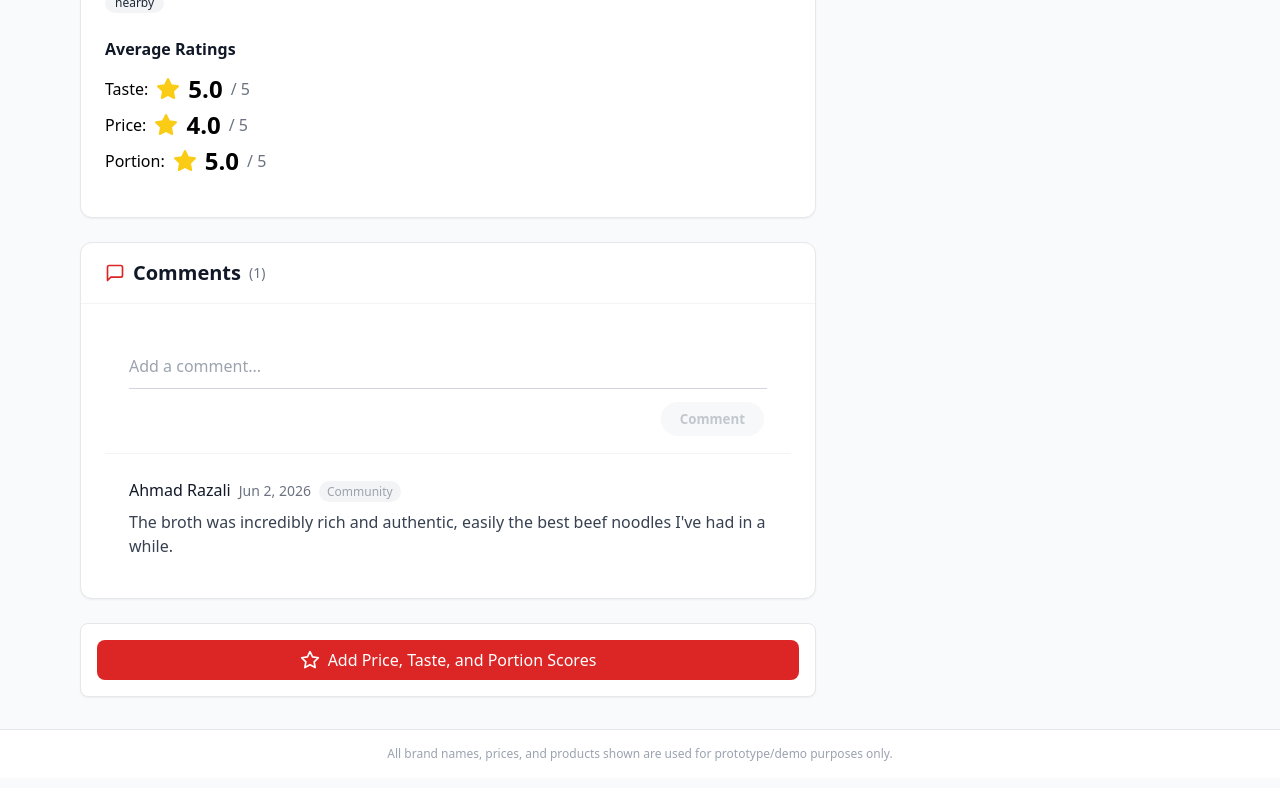
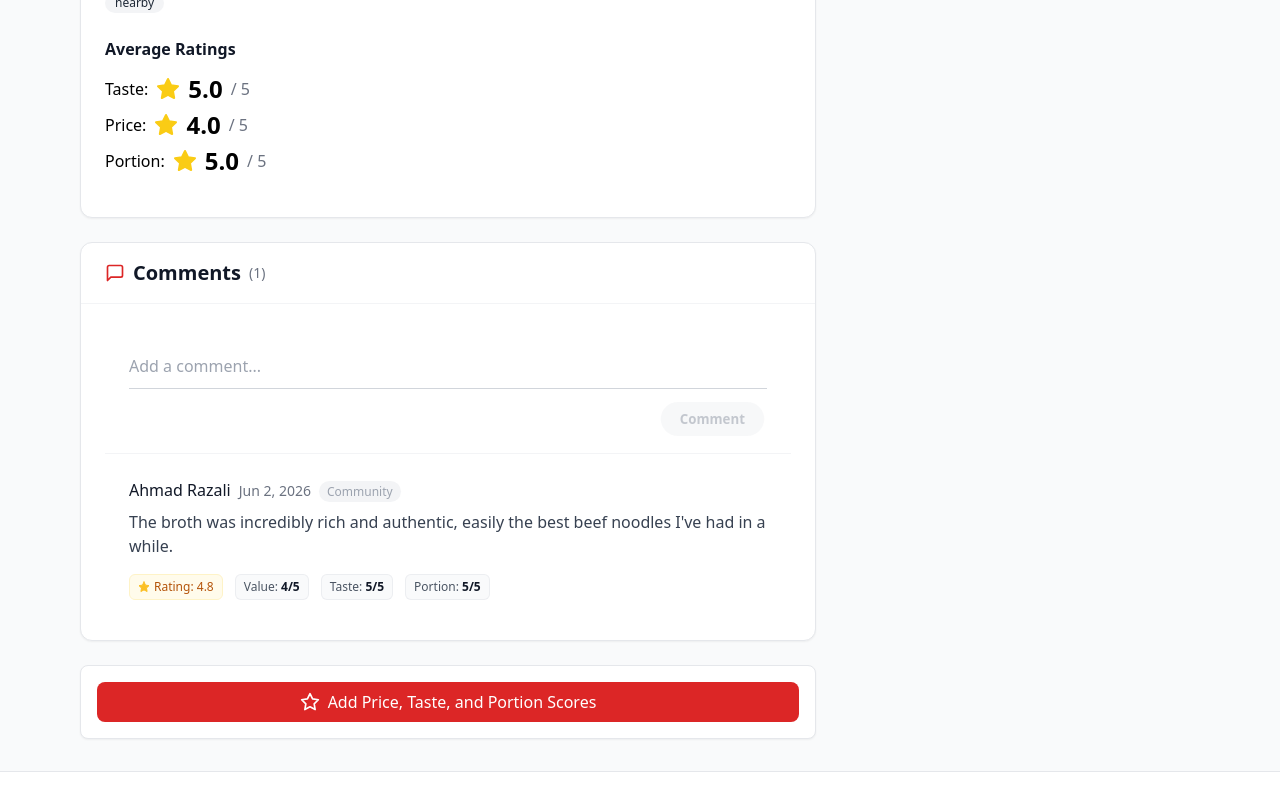
Before and after one commit to Outstay123/comparebite, a Next.js app: page /product/an-viet-beef-noodle-special in a window 1280 px wide. Shown: the part 686-1474 px from the top of the page. Built offline with nearby package versions, Linux system fonts and the light colour scheme.

Commit message:
add price/portion/taste score under each comment

```diff
--- a/app/product/[id]/page.tsx
+++ b/app/product/[id]/page.tsx
@@ -119,7 +119,7 @@ export default async function ProductDetailPage({ params }: ProductDetailPagePro
                     <span className="ml-2 text-2xl font-bold">{formatRating(product.average_rating)}</span>
                     <span className="text-gray-500 ml-2">/ 5</span>
                   </div>
-                  <span className="text-gray-500">({product.review_count} scores)</span>
+                  <span className="text-gray-500">({product.review_count} reviews)</span>
                 </div>
 
                 {/* Description */}
--- a/components/reviews/ProductComments.tsx
+++ b/components/reviews/ProductComments.tsx
@@ -12,7 +12,7 @@ import {
   getCommentsForProduct,
   updateComment,
 } from '@/lib/utils/userComments';
-import { MessageSquare, Pencil, Trash2, X, Check } from 'lucide-react';
+import { MessageSquare, Pencil, Trash2, X, Check, Star } from 'lucide-react';
 
 interface ProductCommentsProps {
   productId: string;
@@ -26,6 +26,13 @@ type DisplayComment = {
   date: string;
   editable: boolean;
   source: 'user' | 'static';
+  // Added breakdown scores
+  scores?: {
+    rating: number;
+    value: number;
+    taste: number;
+    portion: number;
+  };
 };
 
 function mapStaticReviews(reviews: Review[]): DisplayComment[] {
@@ -36,6 +43,12 @@ function mapStaticReviews(reviews: Review[]): DisplayComment[] {
     date: review.created_at,
     editable: false,
     source: 'static' as const,
+    scores: {
+      rating: review.rating,
+      value: review.value_score,
+      taste: review.taste_score,
+      portion: review.portion_score,
+    },
   }));
 }
 
@@ -64,6 +77,7 @@ export function ProductComments({ productId, initialReviews }: ProductCommentsPr
       date: c.updatedAt || c.createdAt,
       editable: true,
       source: 'user' as const,
+      // User comments via text-input don't have explicit breakdown scores yet
     }));
     return [...userDisplay, ...staticComments].sort(
       (a, b) => new Date(b.date).getTime() - new Date(a.date).getTime()
@@ -205,7 +219,28 @@ export function ProductComments({ productId, initialReviews }: ProductCommentsPr
                     </div>
                   </div>
                 ) : (
-                  <p className="text-gray-700 whitespace-pre-wrap">{comment.text}</p>
+                  <div className="space-y-3">
+                    <p className="text-gray-700 whitespace-pre-wrap">{comment.text}</p>
+
+                    {/* Render breakdown scores conditionally if they exist */}
+                    {comment.scores && (
+                      <div className="flex flex-wrap items-center gap-3 pt-1 text-xs font-medium">
+                        <div className="flex items-center gap-1 bg-amber-50 text-amber-700 px-2 py-1 rounded-md border border-amber-100">
+                          <Star className="w-3 h-3 fill-amber-400 text-amber-400" />
+                          <span>Rating: {comment.scores.rating.toFixed(1)}</span>
+                        </div>
+                        <div className="bg-gray-50 text-gray-600 px-2 py-1 rounded-md border border-gray-200/60">
+                          Value: <span className="text-gray-900 font-bold">{comment.scores.value}/5</span>
+                        </div>
+                        <div className="bg-gray-50 text-gray-600 px-2 py-1 rounded-md border border-gray-200/60">
+                          Taste: <span className="text-gray-900 font-bold">{comment.scores.taste}/5</span>
+                        </div>
+                        <div className="bg-gray-50 text-gray-600 px-2 py-1 rounded-md border border-gray-200/60">
+                          Portion: <span className="text-gray-900 font-bold">{comment.scores.portion}/5</span>
+                        </div>
+                      </div>
+                    )}
+                  </div>
                 )}
               </div>
             ))}
```
Also changed, not shown: lib/data/products.json.
